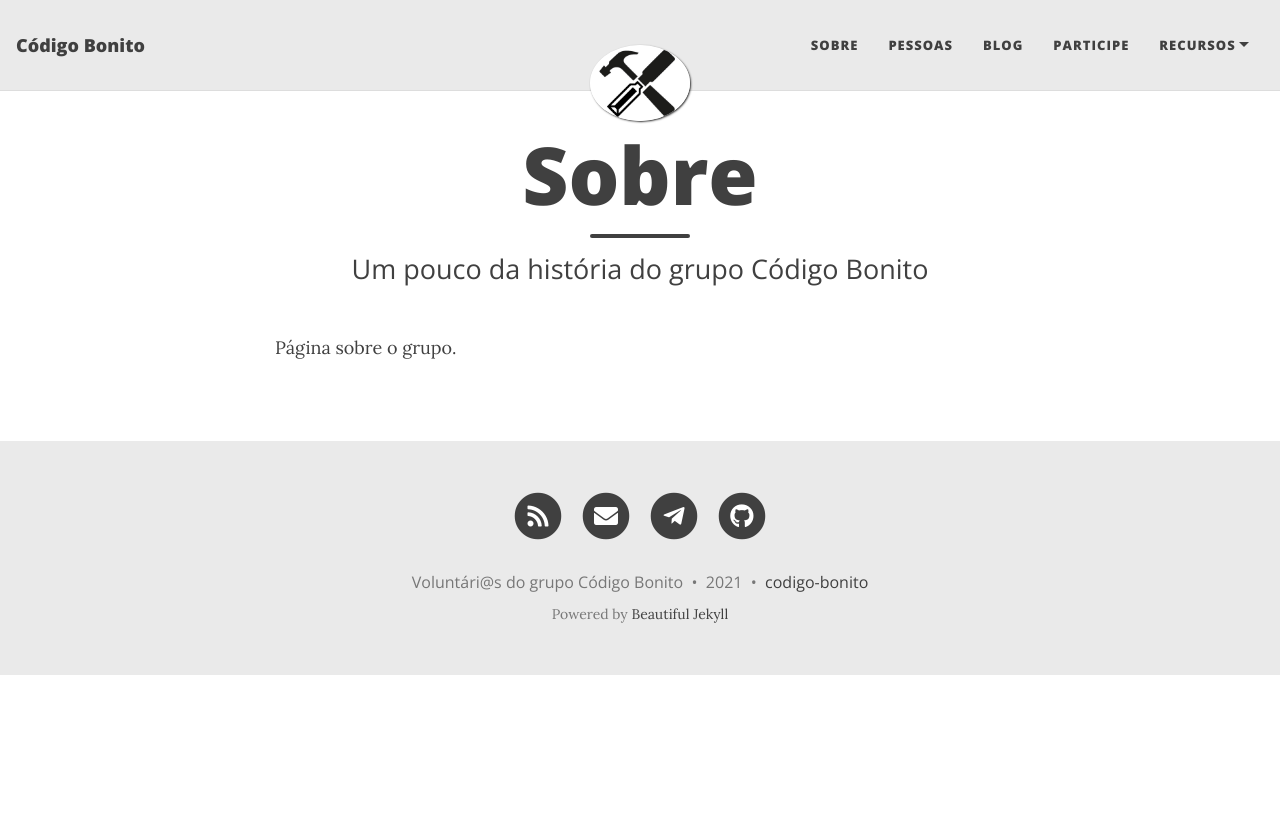
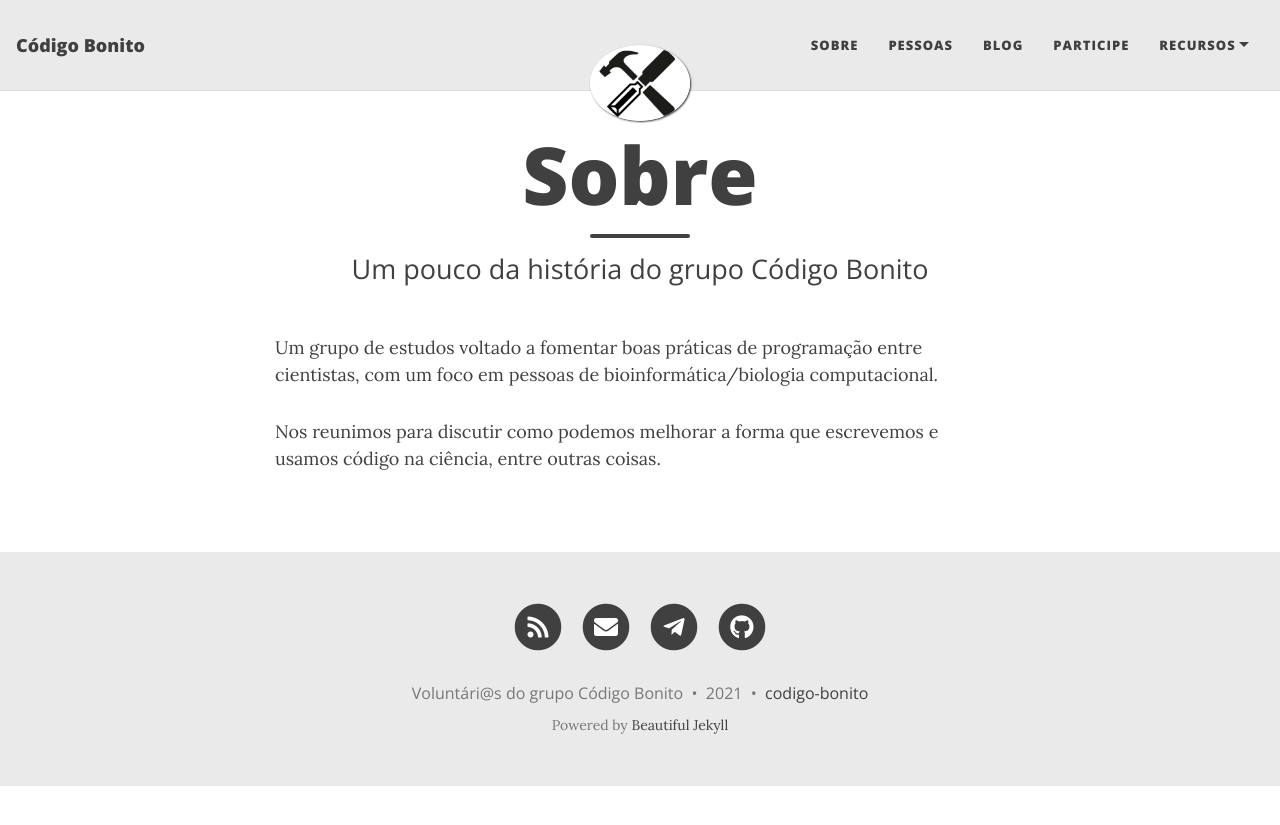
Before and after one commit to codigobonito/codigobonito.github.io, a Jekyll site: the page built from docs/_pages/aboutme.md, in a window 1280 px wide. Shown: the top 825 px of the page. Built offline with Jekyll 4.4.1, drawn with Linux system fonts in a browser that asks for light colours; nearby versions of some CDN libraries.

Commit message:
Update aboutme.md

```diff
--- a/docs/_pages/aboutme.md
+++ b/docs/_pages/aboutme.md
@@ -5,4 +5,6 @@ subtitle: Um pouco da história do grupo Código Bonito
 permalink: /aboutme/
 ---
 
-Página sobre o grupo.
+Um grupo de estudos voltado a fomentar boas práticas de programação entre cientistas, com um foco em pessoas de bioinformática/biologia computacional.
+
+Nos reunimos para discutir como podemos melhorar a forma que escrevemos e usamos código na ciência, entre outras coisas.
```
